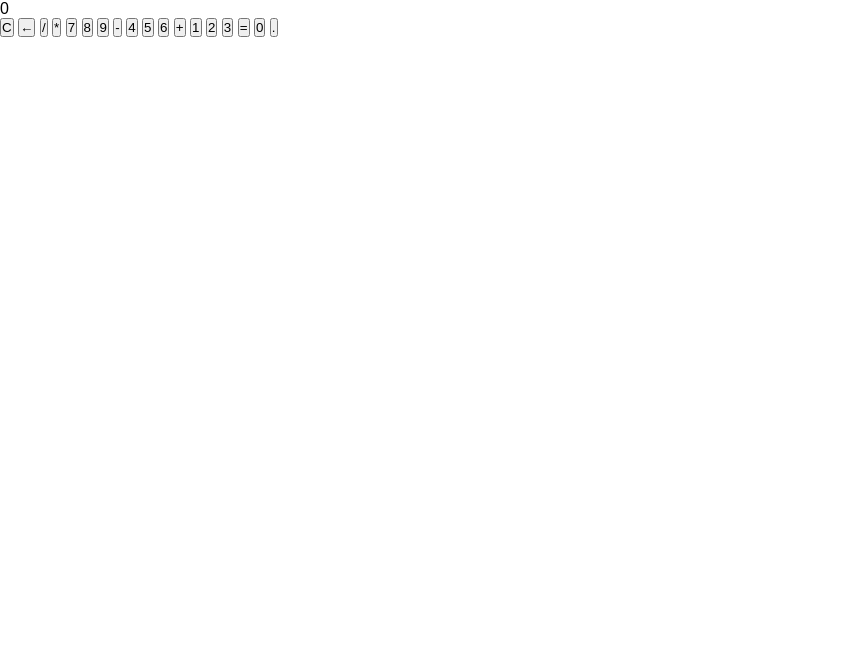
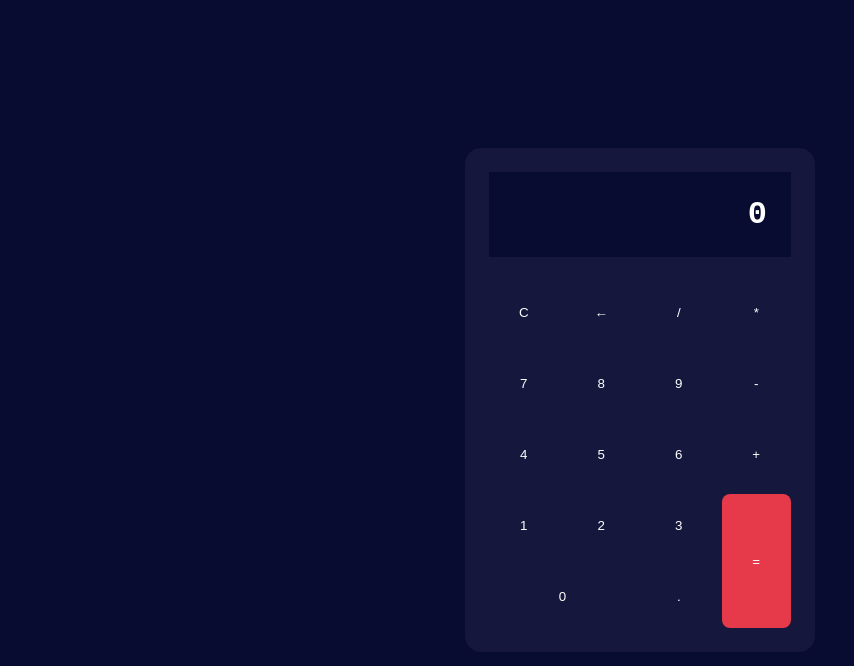
Before and after one commit to eduardobarona/calculator, a plain HTML site: page index.html in a window 1280 px wide. Shown: the whole page, without its empty margins (0-854 px from the left). Drawn offline with Linux system fonts and the light colour scheme.

Commit message:
CSS complete

```diff
--- a/css/styles.css
+++ b/css/styles.css
@@ -4,3 +4,65 @@
     box-sizing: border-box;
     font-family: sans-serif;
 }
+
+body{
+    min-height: 100vh;
+    background-color: #090c31;
+    display: flex;
+    justify-content: center;
+    align-items: center;
+}
+
+.calculator{
+    background-color: #15173c;
+    color:white;
+    width: 350px;
+    max-width: 100%;
+    padding: 1.5rem;
+    border-radius: 1rem;
+    display: grid;
+    grid-template-columns: repeat(4,1fr);
+    gap:0.5rem;
+}
+
+.calculator_screen{
+    grid-column: 1/-1;
+    background-color: #090c31;
+    padding: 1.5rem;
+    font-size: 2rem;
+    text-align: right;
+    border: 0.5rem;
+    margin-bottom: 1rem;
+    font-family: monospace;
+    font-weight: 600;
+}
+
+.calculator_btn{
+    background-color: #15173c;
+    color: white;
+    border:0;
+    padding: 1.5rem 0.5rem;
+    display: flex;
+    justify-content: center;
+    align-items: center;
+    border-radius: 0.5rem;
+    cursor: pointer;
+    font-weight: 500;
+}
+
+.calculator_btn:hover{
+    background-color: #090c31;
+}
+
+#zero{
+    grid-column: span 2;
+}
+
+#equal{
+    grid-row: span 2;
+    background-color: #e6394a;
+}
+
+#equal:hover{
+    background-color: #e65766;
+}
```
